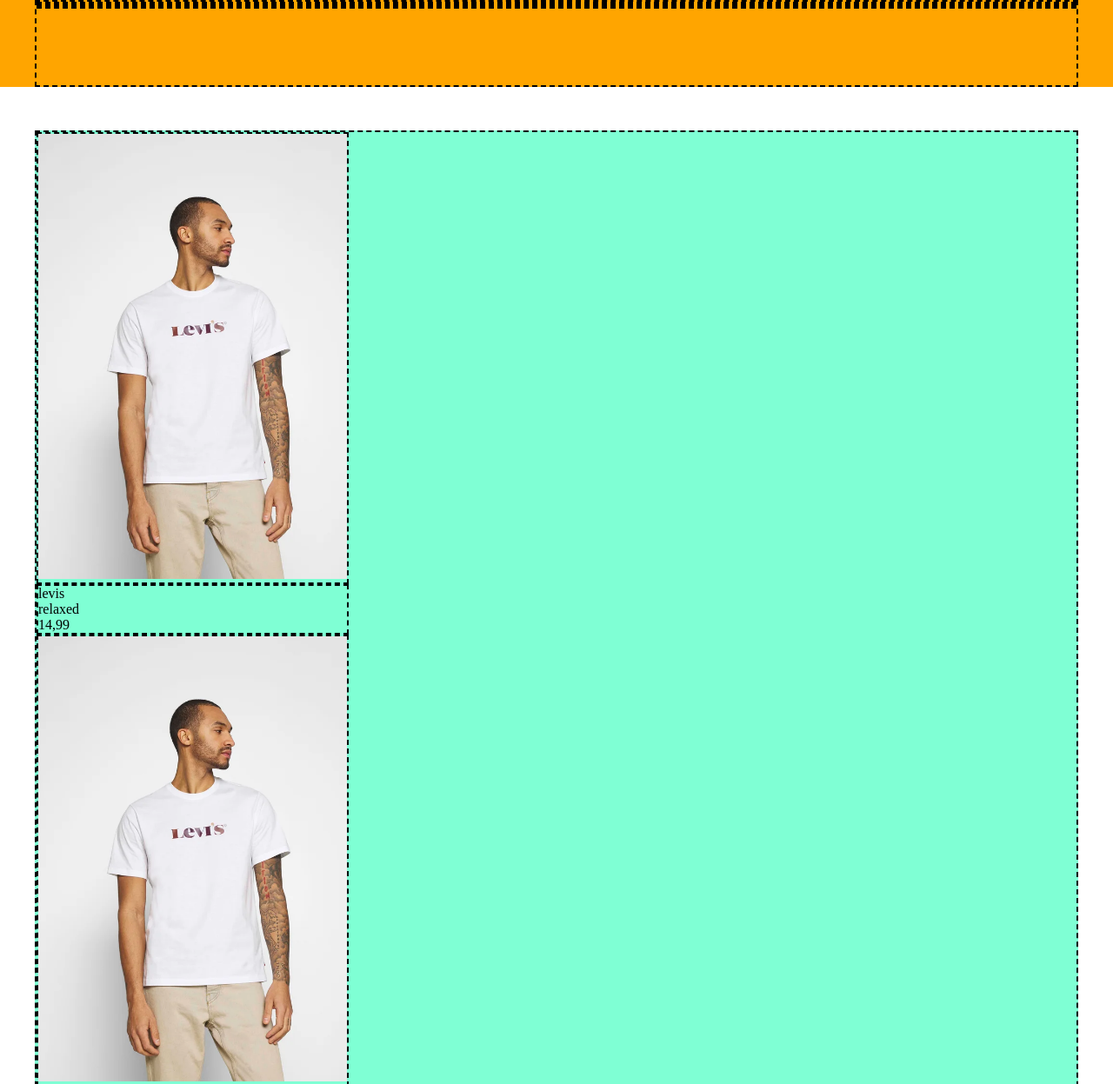
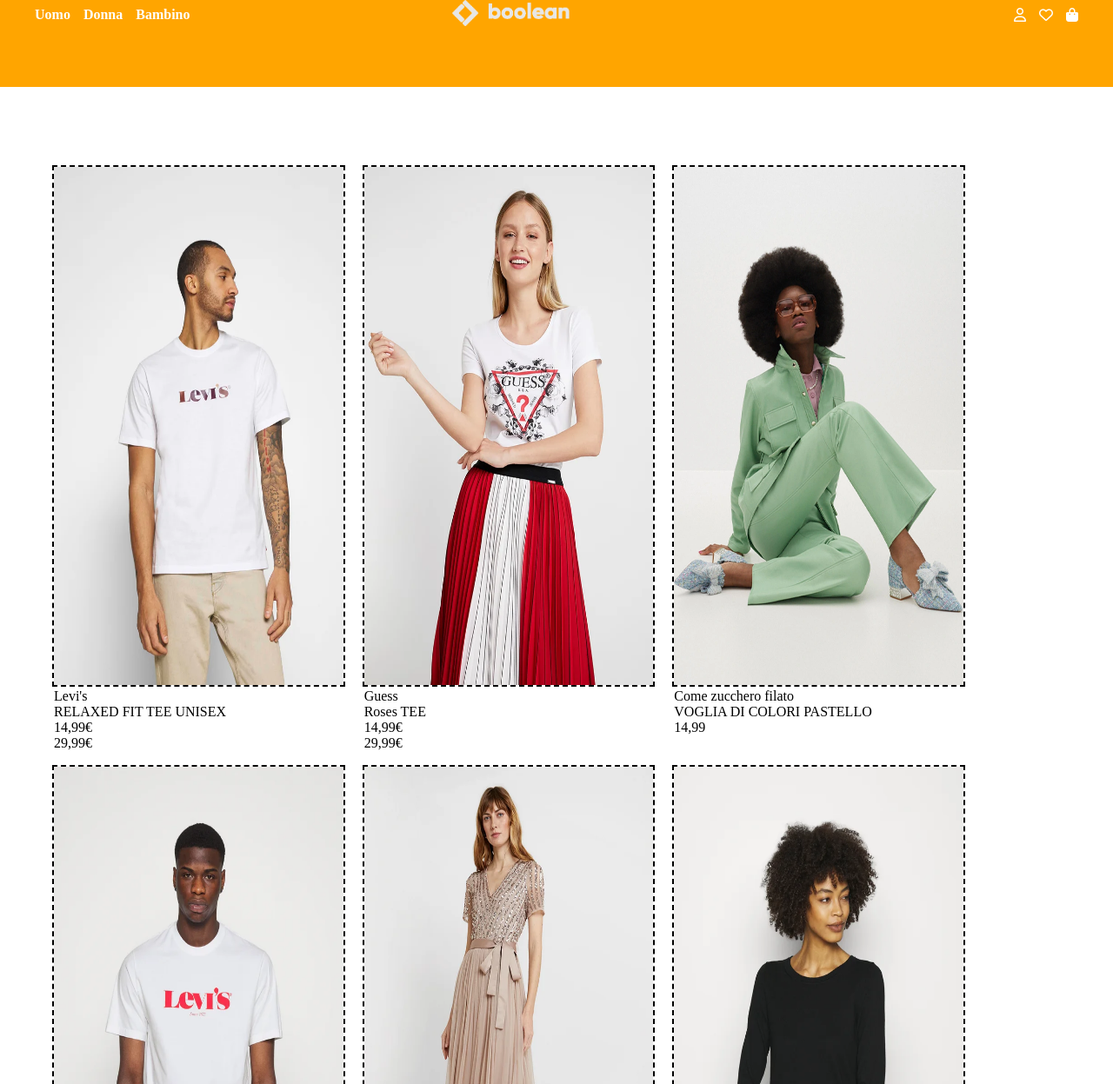
Before and after one commit to GiordanoGuidi/html-css-boolando, a plain HTML site: page index.html in a window 1280 px wide. Shown: the top 1247 px of the page at 87% size. Drawn offline with Linux system fonts and the light colour scheme.

Commit message:
added card

```diff
--- a/CSS/style.css
+++ b/CSS/style.css
@@ -22,6 +22,24 @@ body{
    max-width: 100%;
 }
 
+.flex{
+    display: flex;
+}
+
+ul{
+    display: flex;
+    justify-content: space-between;
+    gap: 15px;
+    list-style: none;
+}
+
+.red{
+    color: red;
+}
+
+.line-through{
+    text-decoration: line-through;
+}
 
 
 
@@ -33,25 +51,56 @@ header{
     top: 0;
     left: 0;
     right: 0;
-    margin-bottom: 80px;
+    color: rgb(255, 255, 255);
+    font-weight: 600;
 }
 
-.navbar.container{
+.navbar{
     height: 100%;
-}
-/*MAIN*/
-main{
-    min-height: 800px;
-    background-color: aquamarine;
+    display: flex;
+    align-items: center;
 }
 
-.card{
-    width: 30%;
-    height: 100%;
-    display: flex;
-    gap: 10px;
+.navbar > *{
+    flex-basis: 30%;
 }
 
-.product-information{
-    width: 30%;
+.navbar-type{
+    display: flex;
+    flex-grow: 1;
 }
+
+.logo-image{
+    max-width: 100%;
+    height: 30px;
+}
+
+.navbar-account{
+    display: flex;
+    justify-content: flex-end;
+    gap: 15px;
+}
+
+/*MAIN*/
+.card.border{
+    width: calc(100% / 3 - 50px);
+    height:600px;
+    gap: 20px;
+    margin-top: 20px;
+}
+
+.image-card{
+    height: 100%;
+    max-width: 100%;
+}
+
+.card.container{
+    gap: 20px;
+    height: 1400px;
+    flex-wrap: wrap;
+    padding: 20px;
+}
+
+.product-info{
+    padding-bottom: 20px;
+}
--- a/index.html
+++ b/index.html
@@ -4,51 +4,88 @@
     <meta charset="UTF-8">
     <meta name="viewport" content="width=device-width, initial-scale=1.0">
     <link rel="stylesheet" href="CSS/style.css">
+    <link rel="stylesheet" href="https://cdnjs.cloudflare.com/ajax/libs/font-awesome/6.4.2/css/all.min.css" integrity="sha512-z3gLpd7yknf1YoNbCzqRKc4qyor8gaKU1qmn+CShxbuBusANI9QpRohGBreCFkKxLhei6S9CQXFEbbKuqLg0DA==" crossorigin="anonymous" referrerpolicy="no-referrer" />
     <title>Document</title>
 </head>
 <body>
         <!--HEADER-->
         <header>
-            <nav class="navbar container border">
-                <div class="navbar-type border"></div>
-                <div class="navbar-logo border"></div>
-                <div class="navbar-account"></div>
-            </nav>
+            <div class="container">
+                <nav class="navbar container ">
+                    <div class="navbar-type">
+                        <ul>
+                            <li>Uomo</li>
+                            <li>Donna</li>
+                            <li>Bambino</li>
+                        </ul>
+                    </div>
+                    <div class="navbar-logo ">
+                        <img src="img/boolean-logo.png" alt="" class="logo-image">
+                    </div>
+                    <div class="navbar-account">
+                        <i class="fa-regular fa-user"></i>
+                        <i class="fa-regular fa-heart"></i>
+                        <i class="fa-solid fa-bag-shopping"></i>
+                    </div>
+                </nav>
+            </div>
         </header>
-        <main class="container border">
 
+        <main class="card container flex">
             <div class="card border">
-                <div class="card-image">
-                    <img src="img/1.webp" alt="" class="card-image">
+                <img src="img/1.webp" alt="img1" class="image-card">
+                <div class="product-info">
+                    <div>Levi's</div>
+                    <div>RELAXED FIT TEE UNISEX</div>
+                    <div>14,99€</div><span>29,99€</span>
                 </div>
-            </div>
-            <div class="product-information border">
-                <div>levis</div>
-                <div>relaxed</div>
-                <div>14,99</div>
             </div>
 
             <div class="card border">
-                <div class="card-image">
-                    <img src="img/1.webp" alt="" class="card-image">
+                <img src="img/2.webp" alt="img1" class="image-card">
+                <div class="product-info">
+                     <div>Guess</div>
+                    <div>Roses TEE</div>
+                     <div>14,99€</div><span>29,99€</span>
                 </div>
             </div>
-            <div class="product-information border">
-                <div>levis</div>
-                <div>relaxed</div>
-                <div>14,99</div>
+
+             <div class="card border">
+                <img src="img/3.webp" alt="img1" class="image-card">
+                 <div class="product-info">
+                    <div>Come zucchero filato</div>
+                    <div>VOGLIA DI COLORI PASTELLO</div>
+                     <div>14,99</div>
+                 </div>
             </div>
 
+            <div class="card border">
+                 <img src="img/4.webp" alt="img1" class="image-card">
+                <div class="product-info">
+                    <div>Levi's</div>
+                    <div>TEE UNISEX</div>
+                    <div>14,99€</div><span>29,99€</span>
+                </div>
+            </div>
 
+            <div class="card border">
+                <img src="img/5.webp" alt="img1" class="image-card">
+               <div class="product-info">
+                   <div>Maya Deluxe</div>
+                   <div>STRIPE BODICE</div>
+                   <div>99,99€</div>
+               </div>
+           </div>
 
-
-
-
-
-
-
+           <div class="card border">
+            <img src="img/6.webp" alt="img1" class="image-card">
+           <div class="product-info">
+               <div>Esprit</div>
+               <div>MAGLIONE - BLACK</div>
+               <div>29,99€</div>
+           </div>
+       </div>
         </main>
         <footer></footer>
-
 </body>
 </html>
```
Also changed, not shown: 1 other file.
